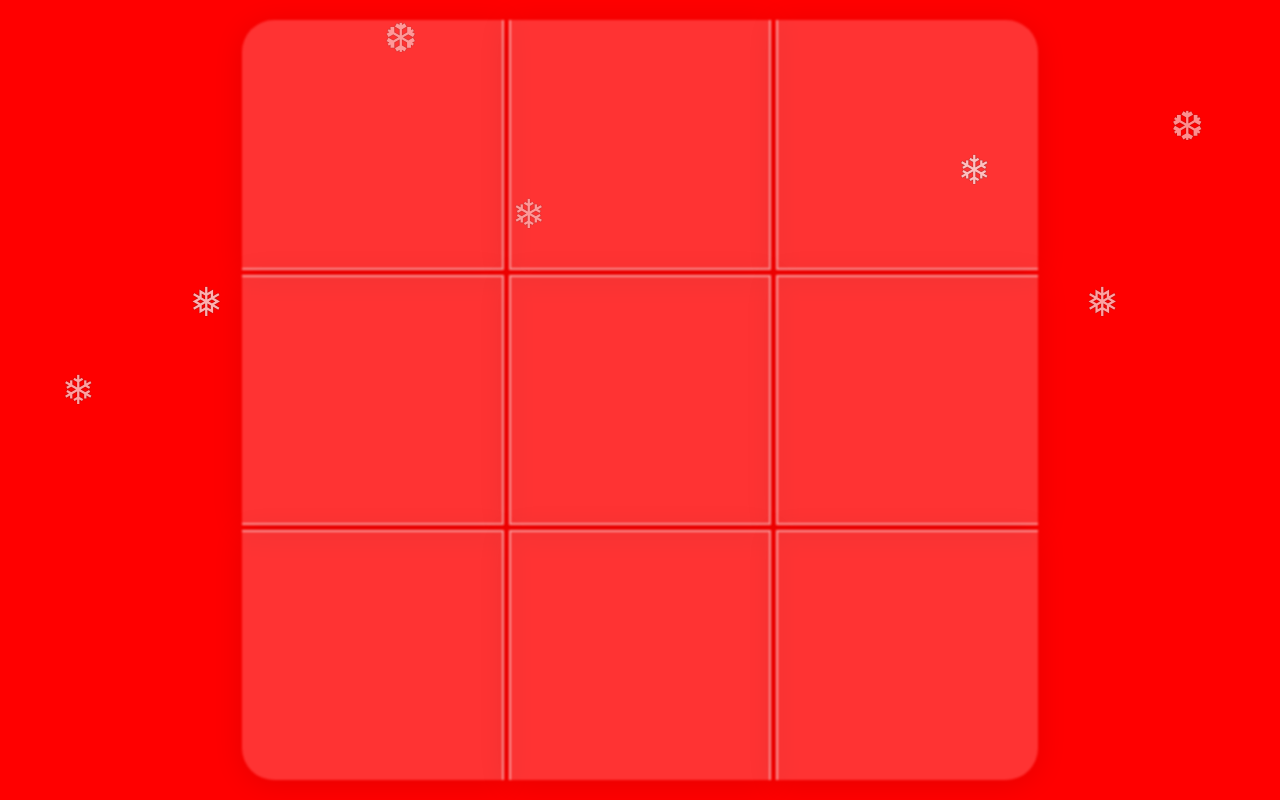
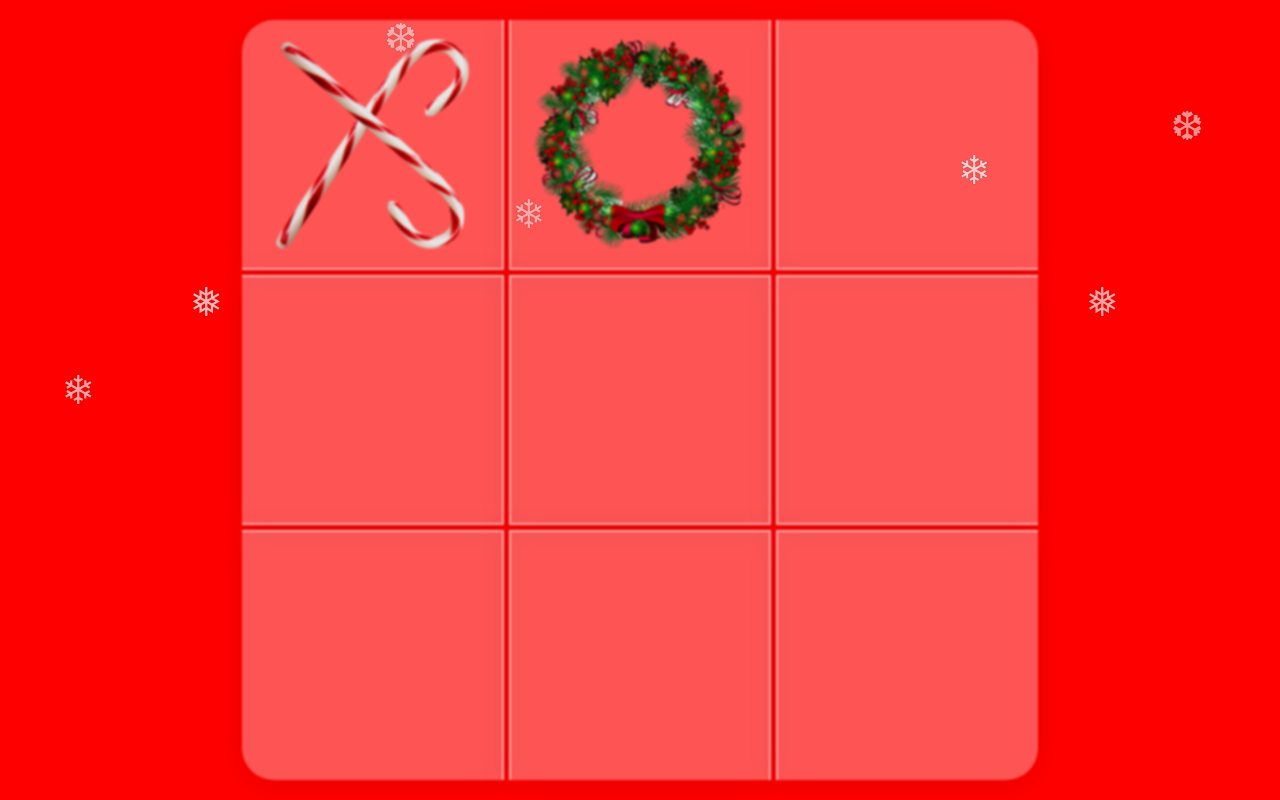
Before and after one commit to ramiroquesada/3-En-Raya, a plain HTML site: page index.html in a window 1280 px wide. Drawn offline with nearby package versions, Linux system fonts and the light colour scheme.

Commit message:
Advances

```diff
--- a/index.html
+++ b/index.html
@@ -18,8 +18,12 @@
     <header></header>
     <main class="main">
         <div id="gboard" class="gameboard">
-            <div id="sq1" class="gameboardSquare square-top square-left"></div>
-            <div id="sq2" class="gameboardSquare square-top"></div>
+            <div id="sq1" class="gameboardSquare square-top square-left">
+                 <img class="mark cross-mark" src="./imgs/candy.png" alt="candy">
+            </div>
+            <div id="sq2" class="gameboardSquare square-top">
+                 <img class="mark circle-mark" src="./imgs/cirlce.png" alt="circle">
+            </div>
             <div id="sq3" class="gameboardSquare square-top square-right"></div>
             <div id="sq4" class="gameboardSquare square-left"></div>
             <div id="sq5" class="gameboardSquare"></div>
--- a/style.css
+++ b/style.css
@@ -2,6 +2,8 @@
   --gwidth: 96vw;
 
   --sqHeight: calc(var(--gwidth) / 3);
+
+  --mark-size: calc(var(--sqHeight) * 0.9);
 }
 body {
   background: red;
@@ -20,6 +22,8 @@ body {
   max-width: 800px;
   max-height: 800px;
   border: 0px auto white;
+
+  color: white;
 }
 
 .gameboardSquare {
@@ -30,14 +34,17 @@ body {
   margin: 0.15rem;
   cursor: pointer;
 
-  /* From https://css.glass */
-background: rgba(255, 255, 255, 0.15);
-background-color: rgba(255,255,255,0.2);
-box-shadow: 0 4px 30px rgba(0, 0, 0, 0.1);
-filter: blur(1px);
--webkit-backdrop-filter: blur(5px);
-backdrop-filter: blur(5px);
+  background: rgba(255, 255, 255, 0.15);
+  background-color: rgba(255, 255, 255, 0.33);
+  box-shadow: 0 4px 30px rgba(0, 0, 0, 0.1);
+  filter: blur(1px);
+  -webkit-backdrop-filter: blur(5px);
+  backdrop-filter: blur(5px);
 
+
+display: flex;
+align-items: center;
+justify-content: center;
 }
 
 .square-top {
@@ -70,6 +77,54 @@ backdrop-filter: blur(5px);
   border-radius: 0rem 0rem 0rem 2rem;
 }
 
+
+
+.mark{
+  object-fit: cover;
+  width: (--mark-size);
+  height: 100%;
+  background-color: transparent;
+  filter: brightness(0.9);
+
+}
+
+.gameboardSquare:has(.mark){
+  cursor: not-allowed;
+
+}
+
+
+
+
+
+
+
+
+
+
+
+
+
+
+
+
+
+
+
+
+
+
+
+
+
+
+
+
+
+
+
+
+
 /* customizable snowflake styling */
 .snowflake {
   color: rgb(255, 255, 255);
@@ -85,7 +140,6 @@ backdrop-filter: blur(5px);
   }
   100% {
     top: 100%;
-
   }
 }
 @-webkit-keyframes snowflakes-shake {
@@ -124,7 +178,6 @@ backdrop-filter: blur(5px);
   100% {
     transform: translateX(0px);
     opacity: 0.25;
-
   }
 }
 .snowflake {
@@ -146,10 +199,6 @@ backdrop-filter: blur(5px);
   animation-timing-function: linear, ease-in-out;
   animation-iteration-count: infinite, infinite;
   animation-play-state: running, running;
-
-
-
-
 }
 .snowflake:nth-of-type(0) {
   left: 1%;
```
Also changed, not shown: imgs/candy.png (added), imgs/cirlce.png (added).
